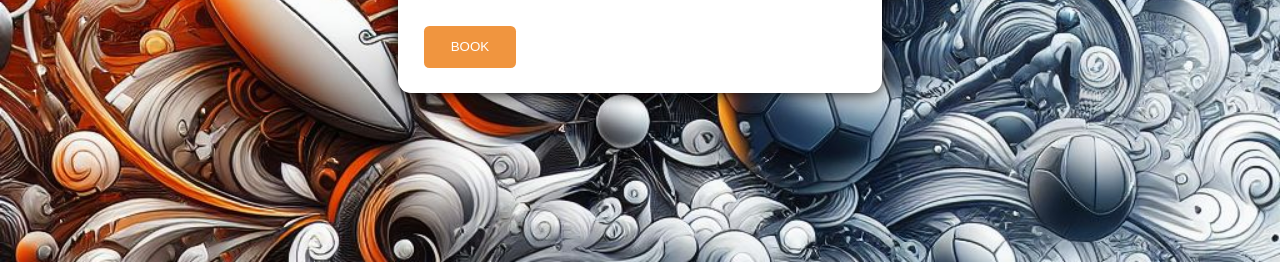
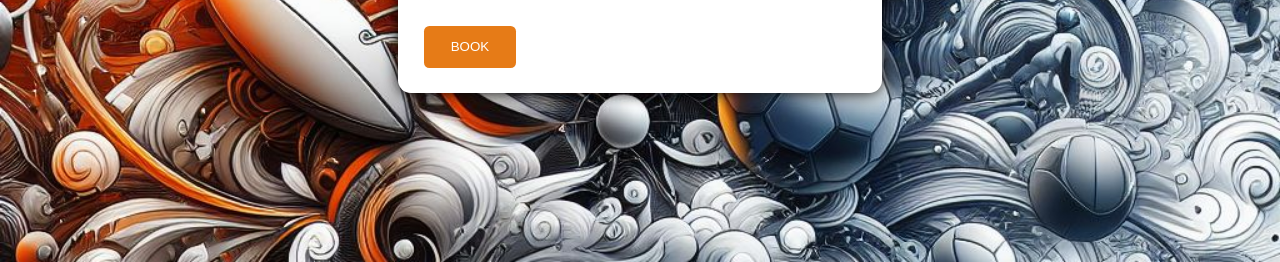
Before and after one commit to DheerajRamKalava/finalee, a Flask app: a page that uses Badminton Website/templates/Booking_form.html in a window 1280 px wide. Shown: the part 538-800 px from the top of the page. Run offline with Flask 3, Linux system fonts and the light colour scheme.

Commit message:
colorbook

```diff
--- a/Badminton Website/static/css/booking_form.css
+++ b/Badminton Website/static/css/booking_form.css
@@ -36,7 +36,7 @@ select, input[type="date"] {
 }
 
 input[type="submit"] {
-    background-color: #f0953f;
+    background-color: #e67b17;
     color: #fff;
     padding: 1em 2em;
     border: none;
```
Also changed, not shown: Badminton Website/instance/finaleee.db.
